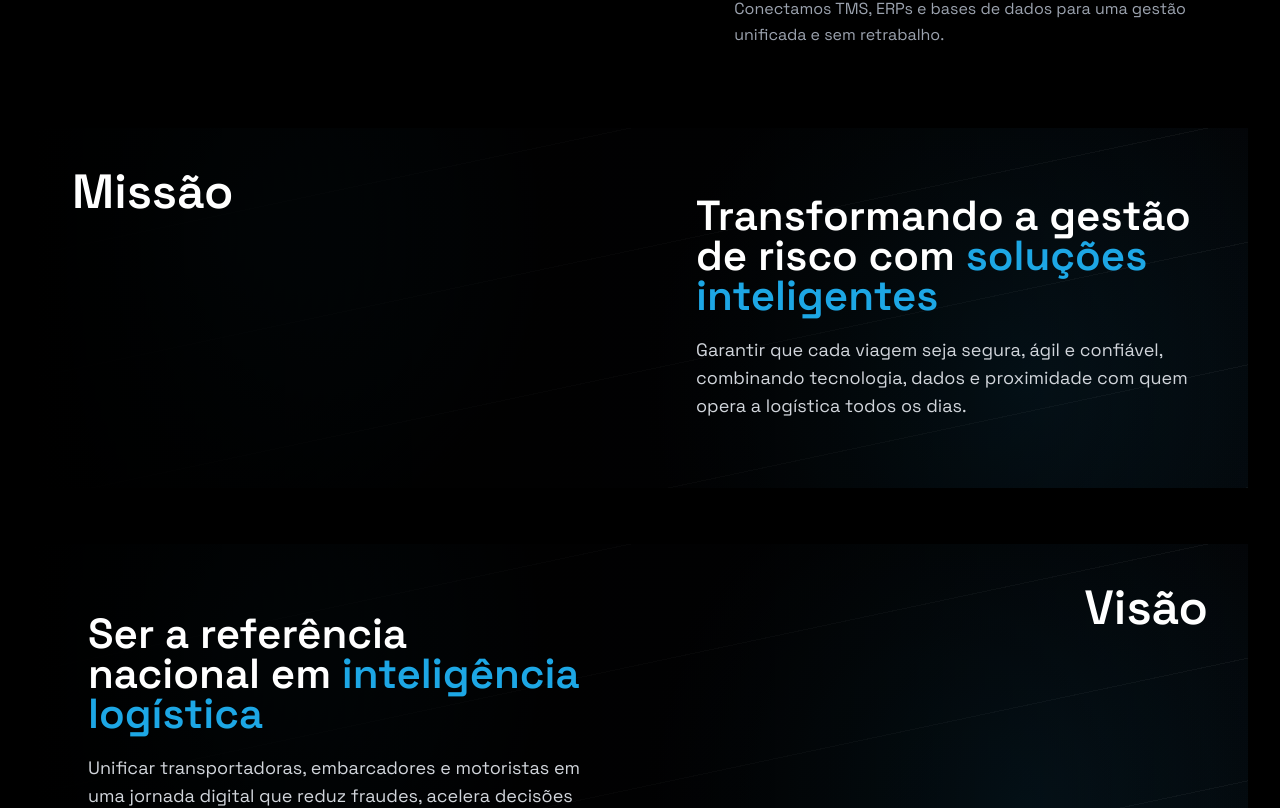
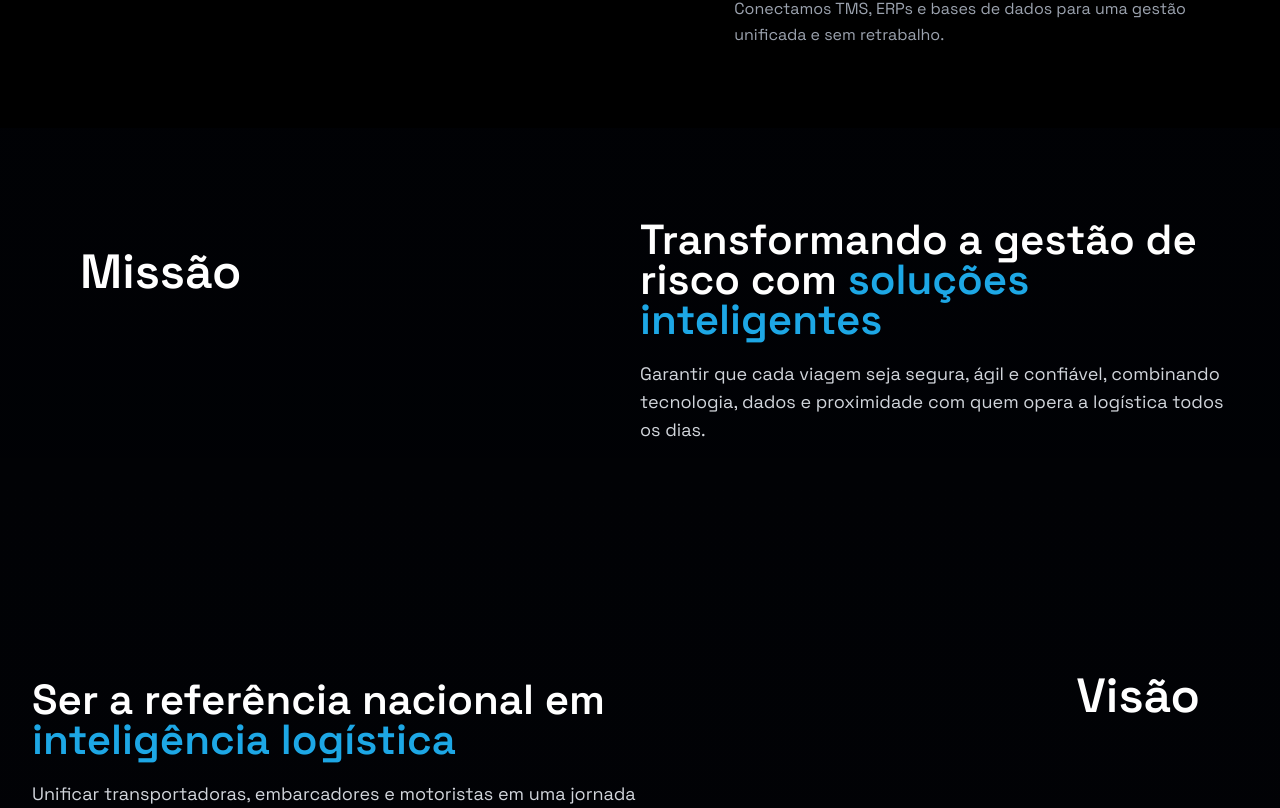
Before and after one commit to Wylham/Onrota-v2, a React (Vite) app: page / in a window 1280 px wide. Shown: the part 1472-2280 px from the top of the page. Built offline with nearby package versions, Linux system fonts and the light colour scheme.

Commit message:
feat: ajuste de background MVV

```diff
--- a/src/components/sections/WhoWeAre.tsx
+++ b/src/components/sections/WhoWeAre.tsx
@@ -68,10 +68,10 @@ const MVV_ITEMS = [
 ];
 
 const BACKGROUND_LAYERS =
-  "radial-gradient(circle at 15% 30%, rgba(29,167,229,0.16), transparent 32%)," +
-  "radial-gradient(circle at 82% 72%, rgba(29,167,229,0.12), transparent 38%)," +
-  "repeating-linear-gradient(-12deg, rgba(255,255,255,0.05) 0 1px, transparent 1px 120px)," +
-  "linear-gradient(90deg, rgba(0,0,0,0.75), rgba(0,0,0,0.35))";
+  "linear-gradient(180deg, #02040a 0%, #01030a 55%, #02040a 100%)," +
+  "radial-gradient(circle at 18% 26%, rgba(29,167,229,0.22), transparent 44%)," +
+  "radial-gradient(circle at 82% 38%, rgba(29,167,229,0.18), transparent 50%)," +
+  "repeating-linear-gradient(-11deg, rgba(90,170,255,0.78) 0 1px, transparent 1px 70px)";
 
 export const WhoWeAre: React.FC = () => {
   return (
@@ -119,17 +119,25 @@ export const WhoWeAre: React.FC = () => {
             </div>
           </div>
         </div>
+      </Container>
 
-        <div className="space-y-10 sm:space-y-12 lg:space-y-14">
+      <div className="relative z-0 mt-16 sm:mt-20">
+        <div className="relative left-1/2 right-1/2 -ml-[50vw] -mr-[50vw] w-screen overflow-hidden bg-[#02040a]">
+          <div
+            className="absolute inset-0"
+            style={{
+              backgroundImage: BACKGROUND_LAYERS,
+              backgroundSize: "240% 220%",
+              backgroundPosition: "50% 35%",
+              backgroundRepeat: "no-repeat",
+            }}
+          />
+          <div className="absolute inset-0 bg-gradient-to-b from-black/55 via-black/45 to-black/65" />
+
+          <div className="relative space-y-12 sm:space-y-14 lg:space-y-16 py-4 sm:py-6">
             {MVV_ITEMS.map((item) => (
-            <div
-              key={item.tag}
-              className="relative overflow-hidden bg-[#040508]"
-              style={{ backgroundImage: BACKGROUND_LAYERS, backgroundSize: "cover", backgroundPosition: "center" }}
-            >
-              <div className="absolute inset-0 bg-gradient-to-r from-black via-black/60 to-black/15" />
-
-              <div className="relative grid grid-cols-1 lg:grid-cols-2 min-h-[360px]">
+              <Container key={item.tag} className="relative">
+                <div className="grid grid-cols-1 lg:grid-cols-2 min-h-[360px] py-10 sm:py-12 lg:py-14">
                   <div
                     className={`relative hidden lg:flex items-start ${
                       item.side === "left" ? "lg:col-start-2" : "lg:col-start-1"
@@ -137,7 +145,7 @@ export const WhoWeAre: React.FC = () => {
                   >
                     <span
                       className={`absolute top-10 ${
-                      item.side === "right" ? "left-10" : "right-10"
+                        item.side === "right" ? "left-12" : "right-12"
                       } text-3xl sm:text-4xl lg:text-5xl font-semibold text-white leading-tight`}
                     >
                       {item.tag}
@@ -145,7 +153,7 @@ export const WhoWeAre: React.FC = () => {
                   </div>
 
                   <div
-                  className={`copy relative px-8 py-12 sm:px-10 sm:py-14 lg:px-14 lg:py-16 flex flex-col justify-center space-y-5 ${
+                    className={`copy relative flex flex-col justify-center space-y-5 ${
                       item.side === "left" ? "lg:col-start-1" : "lg:col-start-2"
                     }`}
                   >
@@ -169,10 +177,11 @@ export const WhoWeAre: React.FC = () => {
                     ) : null}
                   </div>
                 </div>
-            </div>
+              </Container>
             ))}
           </div>
-      </Container>
+        </div>
+      </div>
     </section>
   );
 };
```
Lines whose indentation alone changed are shown as unchanged.
